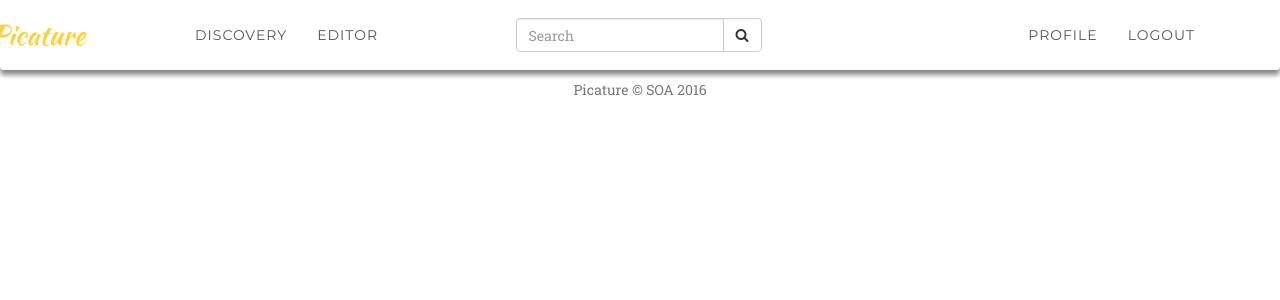
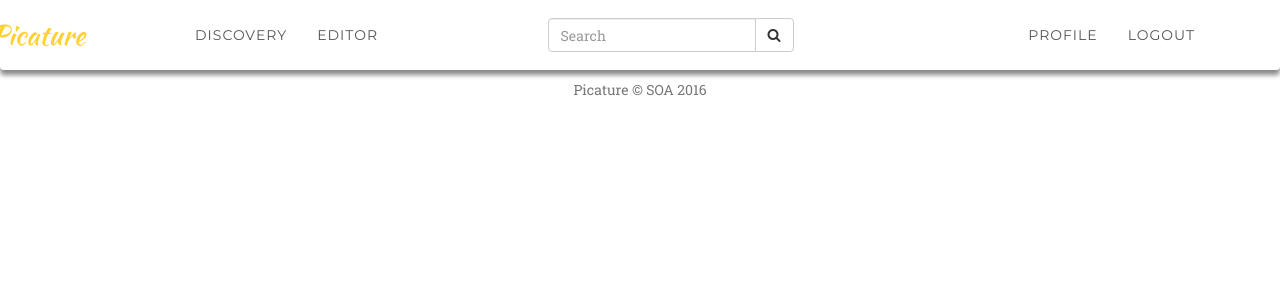
Before and after one commit to maye9999/Picature, a Django app: template templates/timeline/post.html in a window 1280 px wide. Shown: the top 300 px of the page. Run offline with Django 3.2, Linux system fonts and the light colour scheme; the template is opened without the code that fills it, so the values that code supplies are empty; some libraries are stand-ins or nearby versions; some web fonts are replaced.

Commit message:
make it centre

```diff
--- a/templates/framework/navbar.html
+++ b/templates/framework/navbar.html
@@ -23,7 +23,7 @@
                 </li>
             </ul>
 
-            <div class="col-sm-4 col-md-4 col-md-offset-1">
+            <div class="col-sm-4 col-md-4 col-md-offset-1" style="text-align: center">
                 <form class="navbar-form" role="search">
                 <div class="input-group">
                     <input type="text" class="form-control" placeholder="Search" name="q">
```
